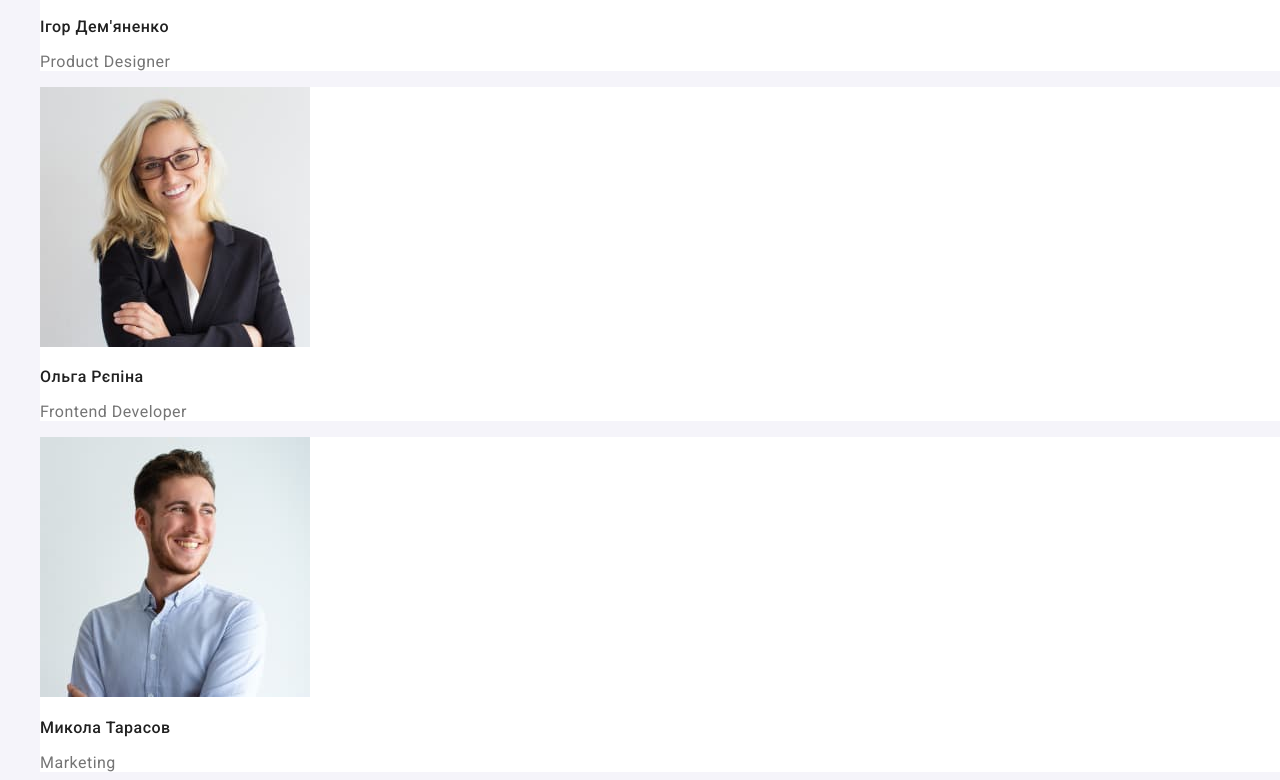
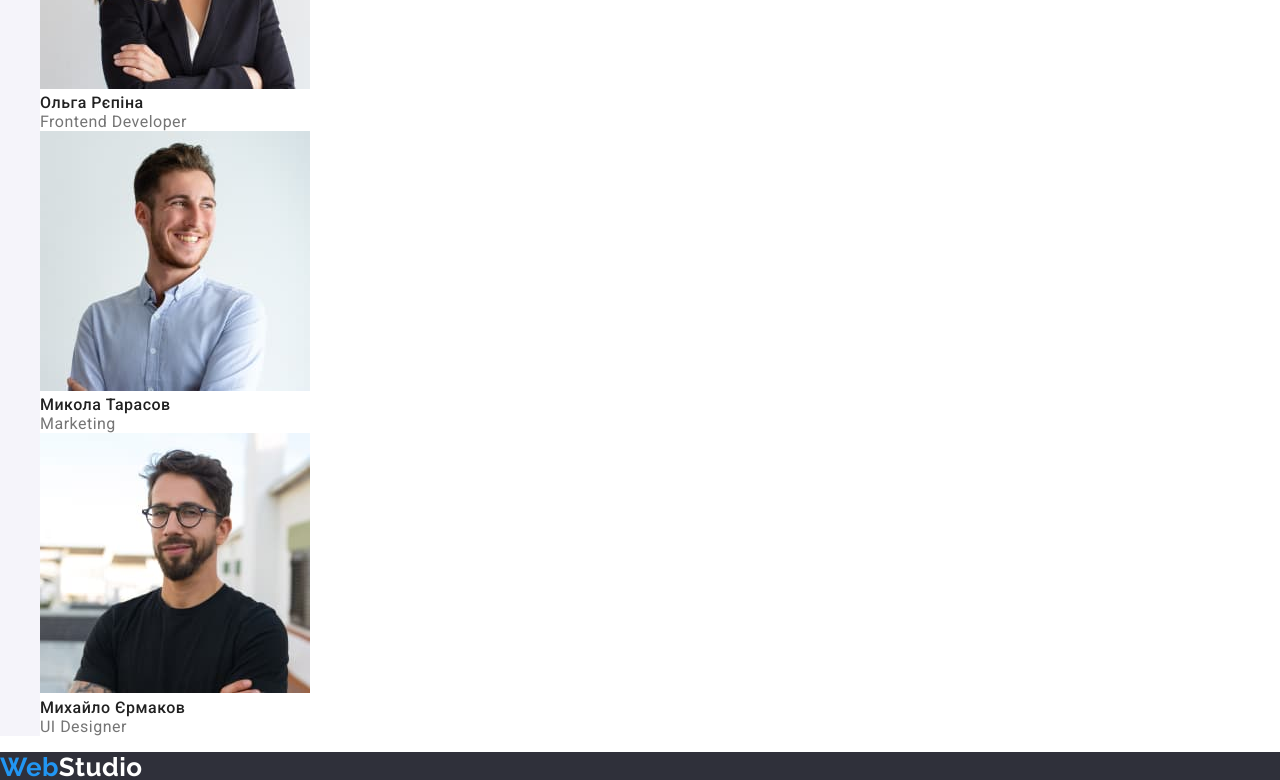
Before and after one commit to PavloGPS/goit-markup-hw-03, a plain HTML site: page index.html in a window 1280 px wide. Shown: the part 2020-2800 px from the top of the page. Drawn offline with nearby package versions, Linux system fonts and the light colour scheme.

Commit message:
Update styles.css
set defenition margin:0 for h and p

```diff
--- a/css/styles.css
+++ b/css/styles.css
@@ -13,6 +13,9 @@
   --order-btn-color: var(--accent-color);
   --active-btn-color: #188ce8;
   --filter-btn-color: #f5f4fa;
+}
+h1,h2,h3,h4,h5,h6,p{
+  margin:0
 }
 /* застосуавння загальних стилів для сторінки    */
 body {
```
